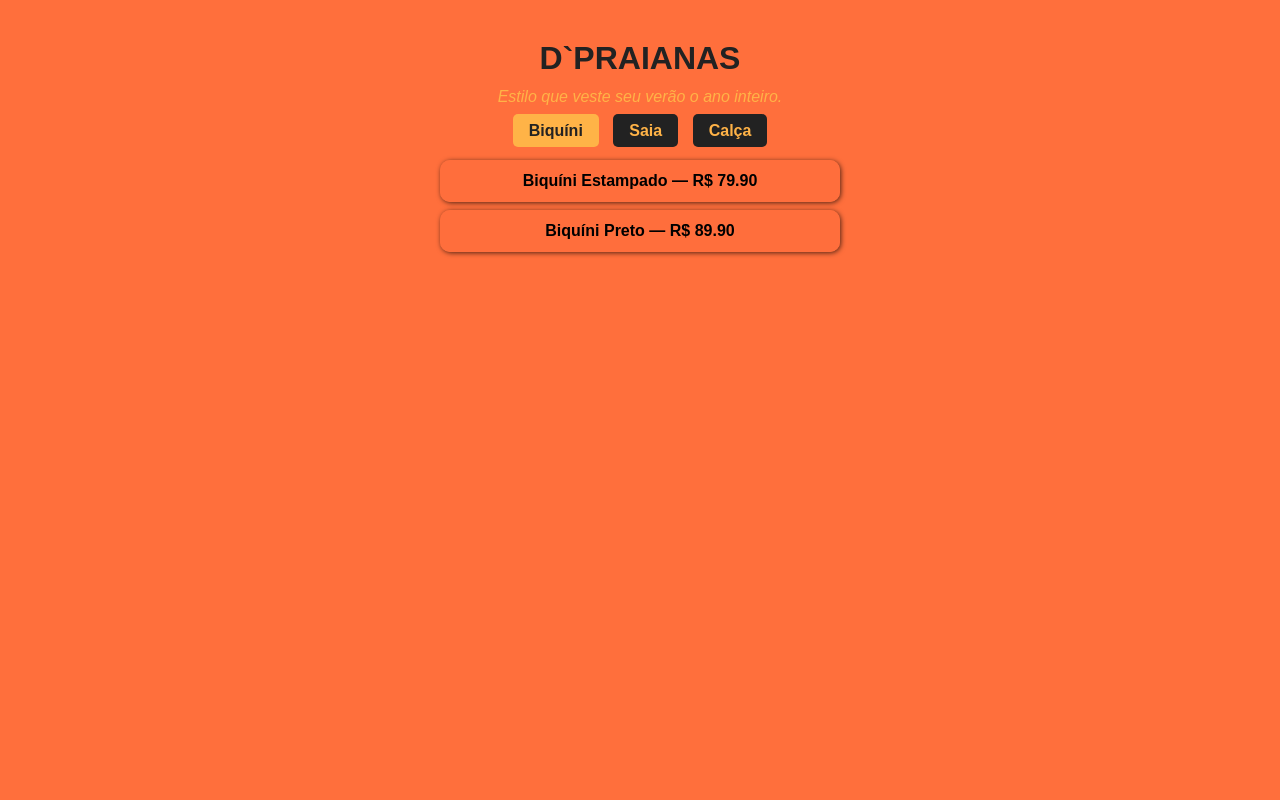
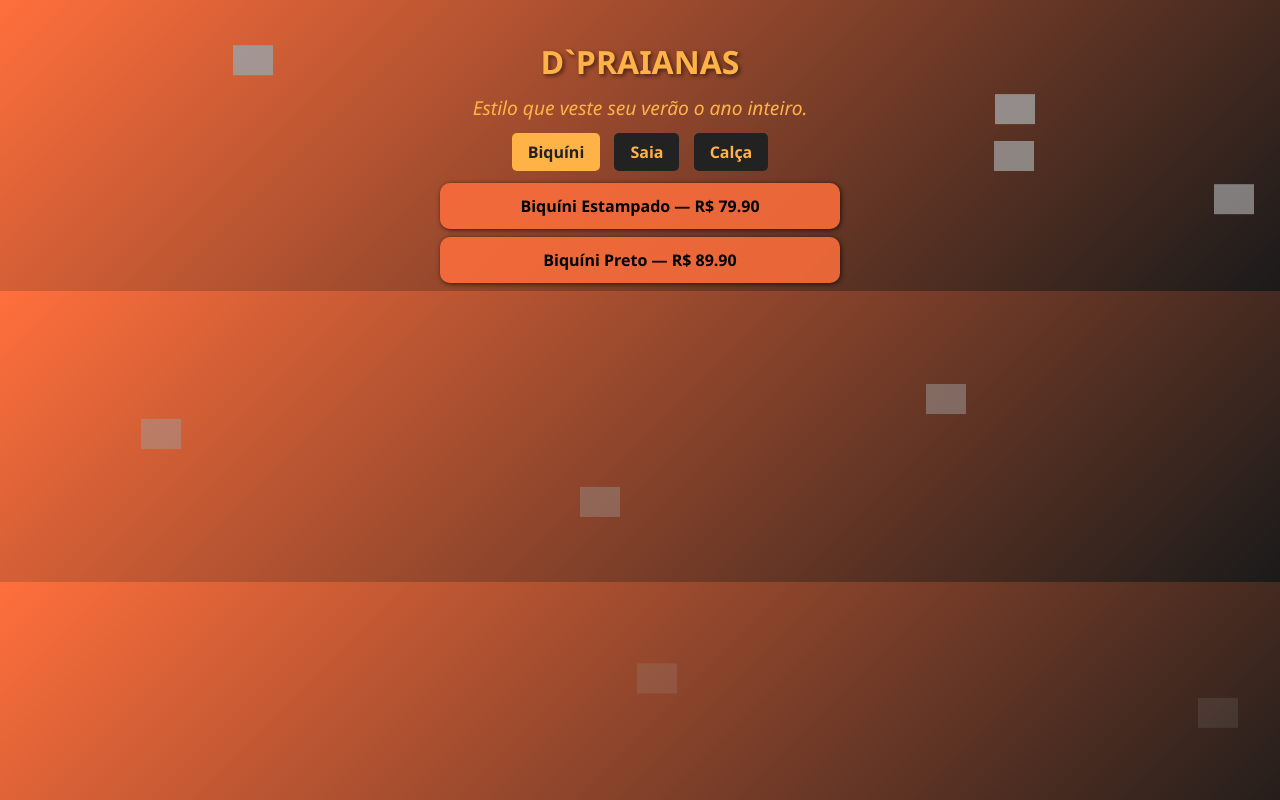
Before and after one commit to Giovannept/LOJAWEB, a Flask app: page / in a window 1280 px wide. Run offline with Flask 3, Linux system fonts and the light colour scheme; grey boxes are pictures that could not be loaded.

Commit message:
Update index.html

```diff
--- a/templates/index.html
+++ b/templates/index.html
@@ -1,10 +1,31 @@
 <!DOCTYPE html>
 <html>
 <head>
-    <title>Loja de Roupas</title>
+    <title>D`PRAIANAS</title>
     <style>
-        body { font-family: Arial, sans-serif; background: #ff6f3c; color: #222; text-align: center; margin-top: 40px;}
-        nav { margin-bottom: 20px; }
+        body {
+            position: relative;
+            overflow-x: hidden;
+            background: linear-gradient(135deg, #FF6F3C, #1A1A1A);
+            color: #FFB347;
+            font-family: 'Segoe UI', Tahoma, Geneva, Verdana, sans-serif;
+            text-align: center;
+            margin-top: 40px;
+        }
+        h1 {
+            font-weight: 700;
+            text-shadow: 2px 2px 4px #00000088;
+        }
+        p.slogan {
+            font-style: italic;
+            color: #ffb347;
+            margin-top: -10px;
+            margin-bottom: 20px;
+            font-size: 1.2em;
+        }
+        nav {
+            margin-bottom: 20px;
+        }
         nav a {
             text-decoration: none;
             padding: 8px 16px;
@@ -13,12 +34,18 @@
             color: #ffb347;
             border-radius: 5px;
             font-weight: bold;
+            transition: background 0.3s, color 0.3s;
         }
         nav a.active {
             background: #ffb347;
             color: #222;
         }
-        ul { list-style-type: none; padding: 0; max-width: 400px; margin: 0 auto; }
+        ul {
+            list-style-type: none;
+            padding: 0;
+            max-width: 400px;
+            margin: 0 auto;
+        }
         li {
             background: rgba(255, 111, 60, 0.85);
             margin: 8px 0;
@@ -27,22 +54,65 @@
             color: black;
             font-weight: 600;
             box-shadow: 1px 1px 5px #000000aa;
+            transition: background 0.3s ease;
+        }
+        li:hover {
+            background: #ff8c4b;
+            cursor: pointer;
+        }
+        /* Animação sereias */
+        .mermaid {
+            position: fixed;
+            top: -50px;
+            width: 40px;
+            animation-name: fall;
+            animation-timing-function: linear;
+            animation-iteration-count: infinite;
+            user-select: none;
+            pointer-events: none;
+            z-index: 9999;
+        }
+        @keyframes fall {
+            0% {
+                transform: translateY(0);
+                opacity: 1;
+            }
+            100% {
+                transform: translateY(110vh);
+                opacity: 0;
+            }
         }
     </style>
 </head>
 <body>
     <h1>D`PRAIANAS</h1>
-<p style="font-style: italic; color: #ffb347; margin-top: -10px;">Estilo que veste seu verão o ano inteiro.</p>
+    <p class="slogan">Estilo que veste seu verão o ano inteiro.</p>
 
     <nav>
         {% for cat in categorias %}
             <a href="/?categoria={{ cat }}" class="{{ 'active' if cat == categoria_atual else '' }}">{{ cat }}</a>
         {% endfor %}
     </nav>
+
     <ul>
         {% for produto in produtos %}
             <li>{{ produto.nome }} — R$ {{ "%.2f"|format(produto.preco) }}</li>
         {% endfor %}
     </ul>
+
+    <script>
+        const numMermaids = 15;
+        const container = document.body;
+
+        for (let i = 0; i < numMermaids; i++) {
+            let mermaid = document.createElement('img');
+            mermaid.src = 'https://i.imgur.com/lzrmPzJ.png';
+            mermaid.classList.add('mermaid');
+            mermaid.style.left = Math.random() * 100 + 'vw';
+            mermaid.style.animationDuration = (5 + Math.random() * 5) + 's';
+            mermaid.style.animationDelay = (Math.random() * 10) + 's';
+            container.appendChild(mermaid);
+        }
+    </script>
 </body>
 </html>
```
